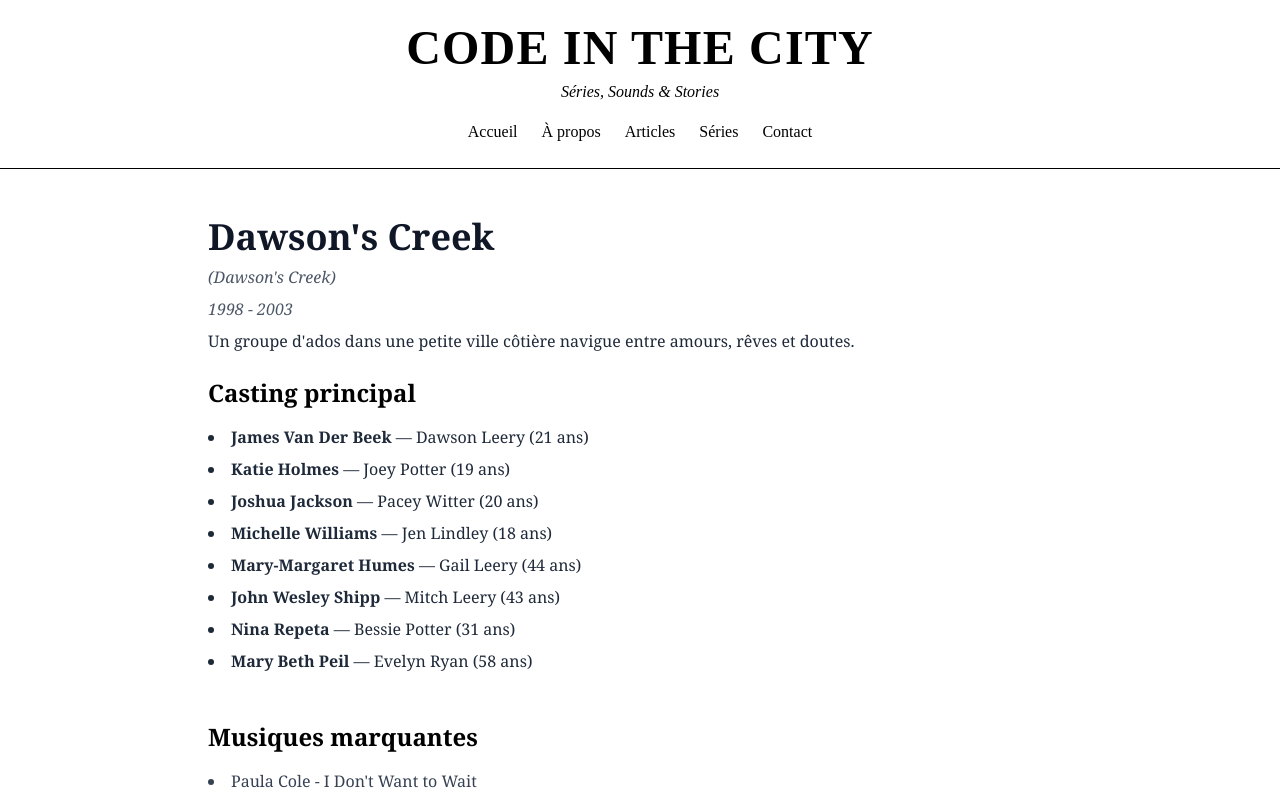
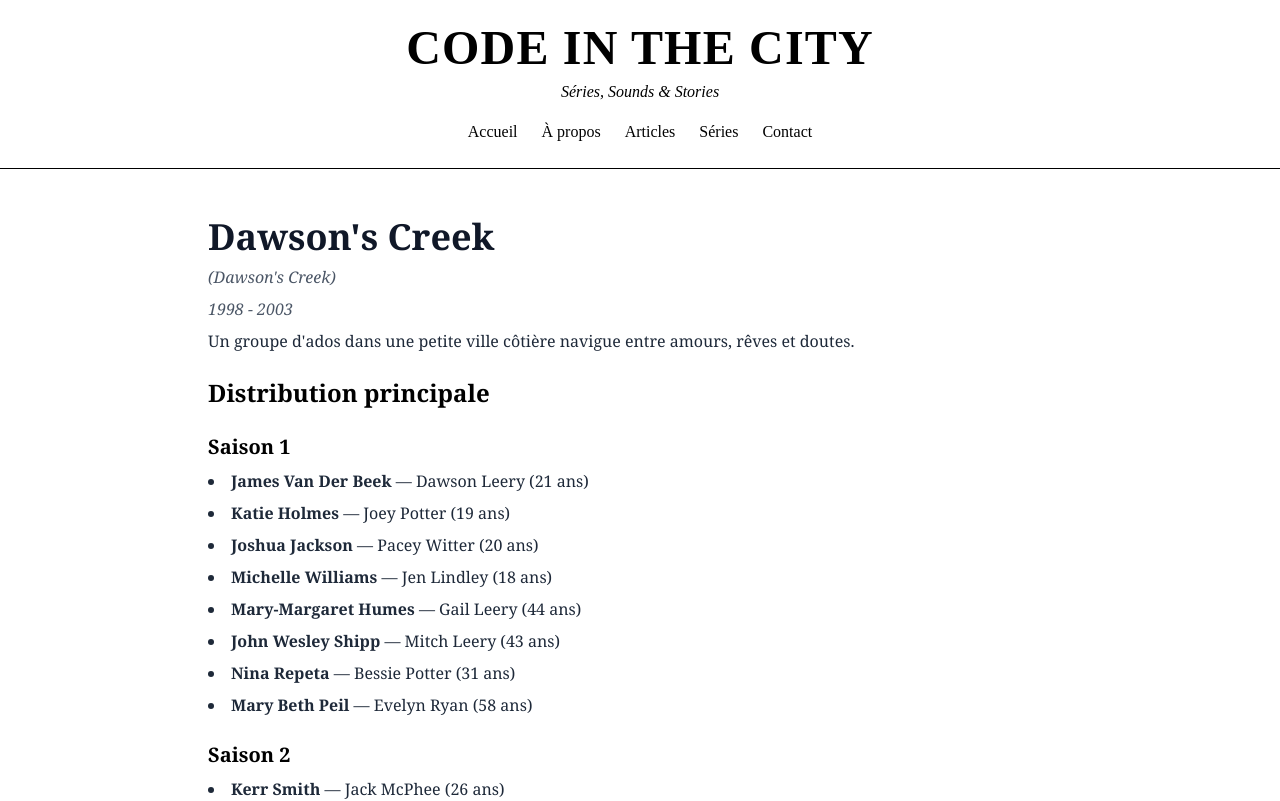
Before and after one commit to GaelleB/code-in-the-city, a Next.js app: page /series/1 in a window 1280 px wide. Shown: the top 801 px of the page. Built offline with nearby package versions, Linux system fonts and the light colour scheme.

Commit message:
ajout casting par saison

```diff
--- a/app/data/series.ts
+++ b/app/data/series.ts
@@ -4,11 +4,13 @@
   originalTitle: string;
   years: string;
   synopsis: string;
-  casting: {
-    actor: string;
-    character: string;
-    ageAtStart: number;
-  }[];
+  castingBySeason: {
+    [season: string]: {
+      actor: string;
+      character: string;
+      ageAtStart: number;
+    }[];
+  };
   anecdotes: string[];
   musiques: string[];
   ressentiJeune: string;
@@ -22,9 +24,9 @@
     title: "Dawson's Creek",
     originalTitle: "Dawson's Creek",
     years: "1998 - 2003",
-    synopsis:
-      "Un groupe d'ados dans une petite ville côtière navigue entre amours, rêves et doutes.",
-    casting: [
+    synopsis: "Un groupe d'ados dans une petite ville côtière navigue entre amours, rêves et doutes.",
+    castingBySeason: {
+      "Saison 1": [
       { actor: "James Van Der Beek", character: "Dawson Leery", ageAtStart: 21 },
       { actor: "Katie Holmes", character: "Joey Potter", ageAtStart: 19 },
       { actor: "Joshua Jackson", character: "Pacey Witter", ageAtStart: 20 },
@@ -33,16 +35,22 @@
       { actor: "John Wesley Shipp", character: "Mitch Leery", ageAtStart: 43 },
       { actor: "Nina Repeta", character: "Bessie Potter", ageAtStart: 31 },
       { actor: "Mary Beth Peil", character: "Evelyn Ryan", ageAtStart: 58 }
-    ],
+      ],
+      "Saison 2": [
+        { actor: "Kerr Smith", character: "Jack McPhee", ageAtStart: 26 },
+        { actor: "Meredith Monroe", character: "Andie McPhee", ageAtStart: 28 }
+      ],
+      "Saison 5": [
+        { actor: "Busy Philipps", character: "Audrey Liddell", ageAtStart: 22 }
+      ]
+    },
     anecdotes: [
       "Katie Holmes passait ses auditions depuis sa cave à Toledo.",
       "Joshua Jackson avait auditionné pour le rôle de Dawson à l'origine."
     ],
     musiques: ["Paula Cole - I Don't Want to Wait"],
-    ressentiJeune:
-      "À 14 ans, je rêvais de Joey, de Pacey, de leurs silences qui disaient tout.",
-    ressentiAdulte:
-      "Aujourd'hui, je ressens la nostalgie douce de Dawson qui refuse de grandir.",
+    ressentiJeune: "À 14 ans, je rêvais de Joey, de Pacey, de leurs silences qui disaient tout.",
+    ressentiAdulte: "Aujourd'hui, je ressens la nostalgie douce de Dawson qui refuse de grandir.",
     image: "/images/dawson.jpg"
   }
 ];
--- a/app/series/[id]/page.tsx
+++ b/app/series/[id]/page.tsx
@@ -22,18 +22,23 @@
             <p className="text-gray-800 mb-6">{serie.synopsis}</p>
 
             <section className="mb-12">
-                <h2 className="text-2xl font-semibold mb-4">Casting principal</h2>
-                <ul className="text-gray-800 list-disc list-inside space-y-2">
-                    {serie.casting.map((actor, index) => (
+                <h2 className="text-2xl font-semibold mb-6">Distribution principale</h2>
+                {Object.entries(serie.castingBySeason).map(([season, actors]) => (
+                    <div key={season}>
+                    <h3 className="text-xl font-bold mt-6 mb-2">{season}</h3>
+                    <ul className="list-disc list-inside space-y-2 text-gray-800">
+                        {actors.map((actor, index) => (
                         <li key={index}>
-                        <strong>{actor.actor}</strong> — {actor.character} ({actor.ageAtStart} ans)
+                            <strong>{actor.actor}</strong> — {actor.character} ({actor.ageAtStart} ans)
                         </li>
-                    ))}
-                </ul>
+                        ))}
+                    </ul>
+                    </div>
+                ))}
             </section>
 
             <section className="mb-12">
-                <h2 className="text-2xl font-semibold mb-4">Musiques marquantes</h2>
+                <h2 className="text-2xl font-semibold mb-4">Bande originale</h2>
                 <ul className="list-disc list-inside text-gray-700">
                     {serie.musiques.map((m, i) => (
                         <li key={i}>{m}</li>
```
